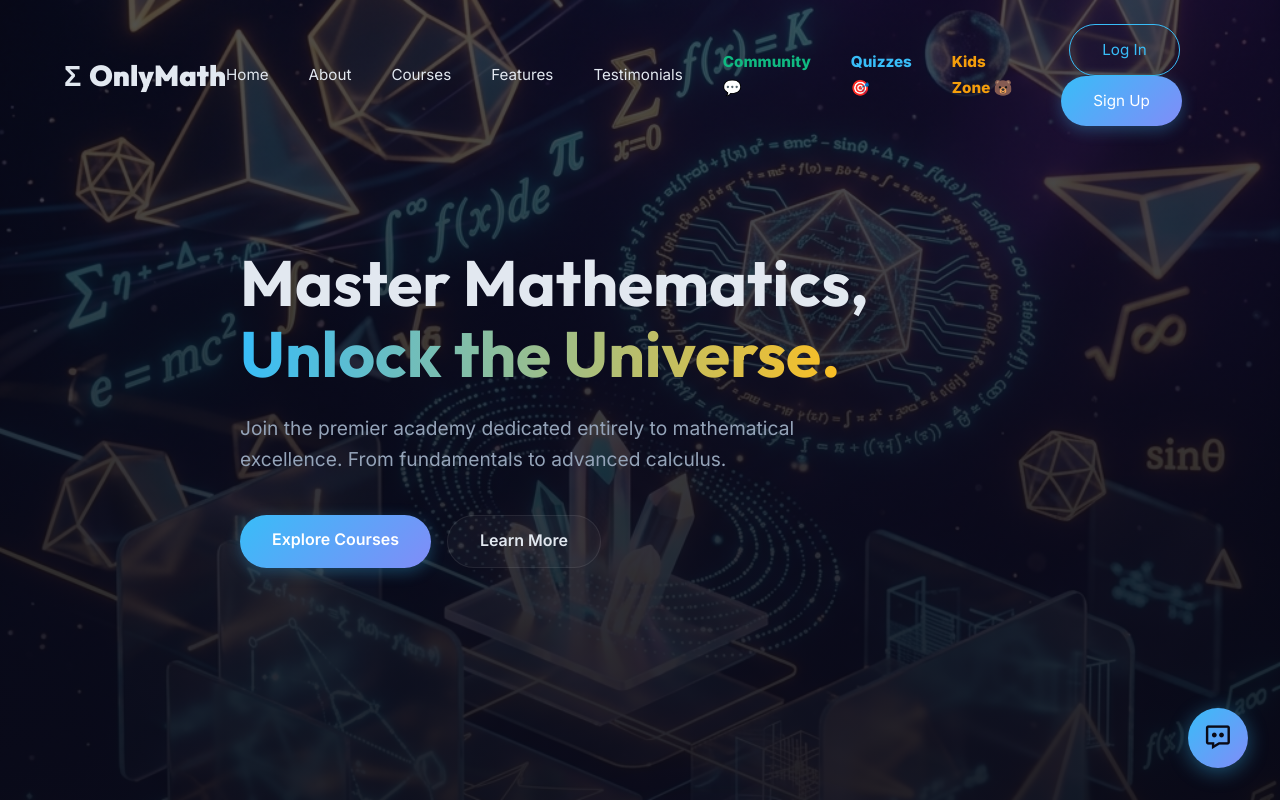
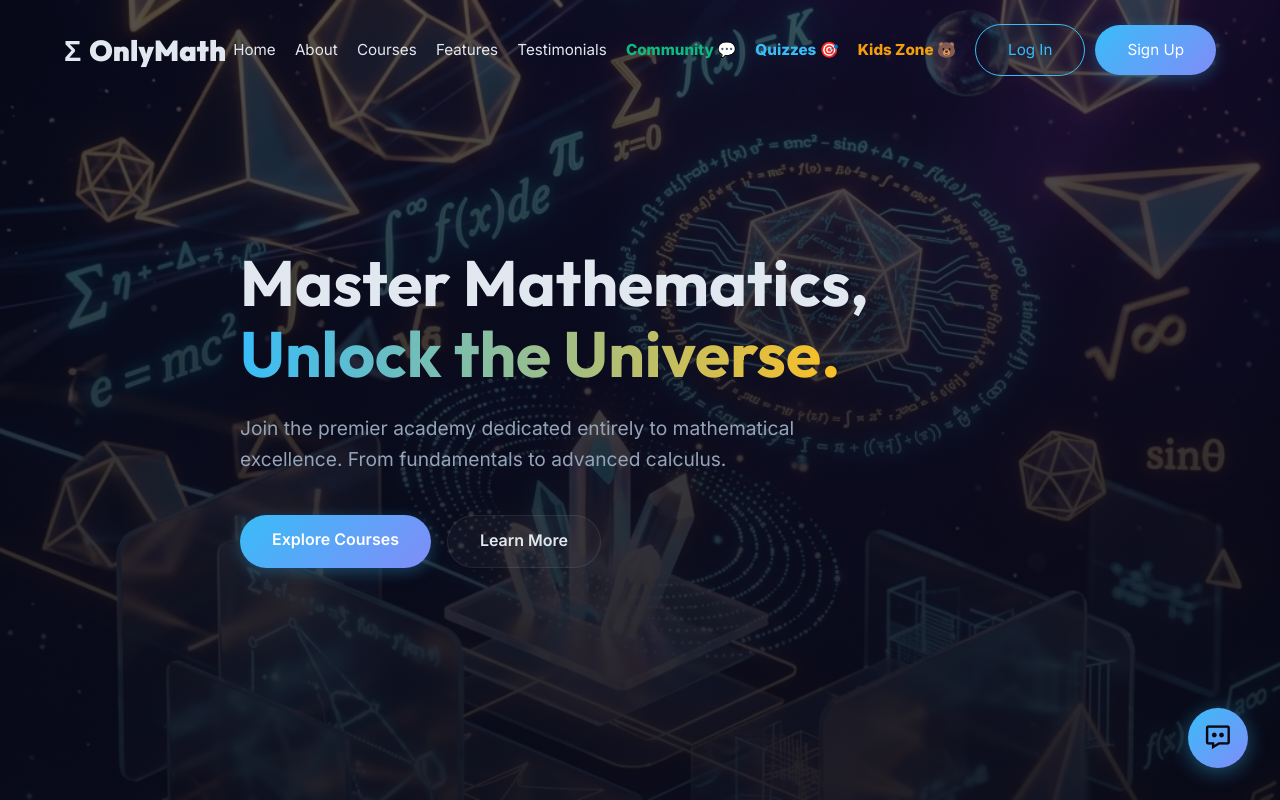
Before and after one commit to deekshith8900/OnlyMath_Academy, a plain HTML site: page index.html in a window 1280 px wide. Shown: the top 800 px of the page. Drawn offline with nearby package versions, Linux system fonts and the light colour scheme.

Commit message:
fix: adjust navbar spacing to prevent overlapping and text wrapping

```diff
--- a/index.html
+++ b/index.html
@@ -28,10 +28,10 @@
                 <li><a href="community.html" style="color: #10b981; font-weight: bold;">Community 💬</a></li>
                 <li><a href="quiz.html" style="color: #38bdf8; font-weight: bold;">Quizzes 🎯</a></li>
                 <li><a href="kids.html" style="color: #f59e0b; font-weight: bold;">Kids Zone 🐻</a></li>
-                <li id="auth-nav-item">
-                    <a href="#" id="openLoginBtn" class="btn btn-outline" style="margin-left: 1rem;">Log In</a>
-                    <a href="#" id="openSignupBtn" class="btn btn-primary" style="margin-left: 0.5rem;">Sign Up</a>
-                    <a href="dashboard.html" id="dashboardBtn" class="btn btn-outline" style="margin-left: 1rem; display: none; border-color: #f59e0b; color: #f59e0b;">Dashboard</a>
+                <li id="auth-nav-item" style="display: flex; gap: 10px; align-items: center;">
+                    <a href="#" id="openLoginBtn" class="btn btn-outline">Log In</a>
+                    <a href="#" id="openSignupBtn" class="btn btn-primary">Sign Up</a>
+                    <a href="dashboard.html" id="dashboardBtn" class="btn btn-outline" style="display: none; border-color: #f59e0b; color: #f59e0b;">Dashboard</a>
                 </li>
             </ul>
             <div class="hamburger">
--- a/styles.css
+++ b/styles.css
@@ -209,7 +209,8 @@ header.scrolled {
 .nav-links {
     display: flex;
     align-items: center;
-    gap: 2.5rem;
+    gap: 1.2rem;
+    white-space: nowrap;
 }
 
 .nav-links a {
```
